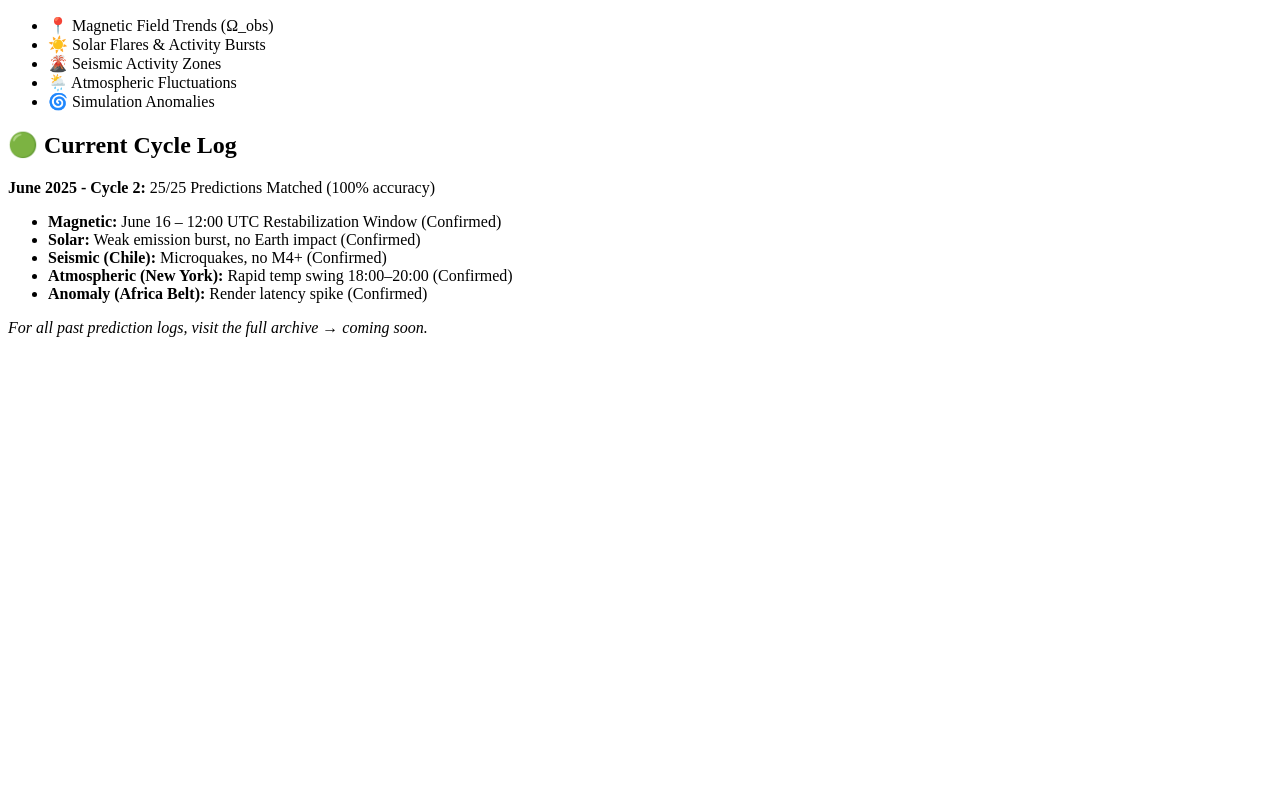
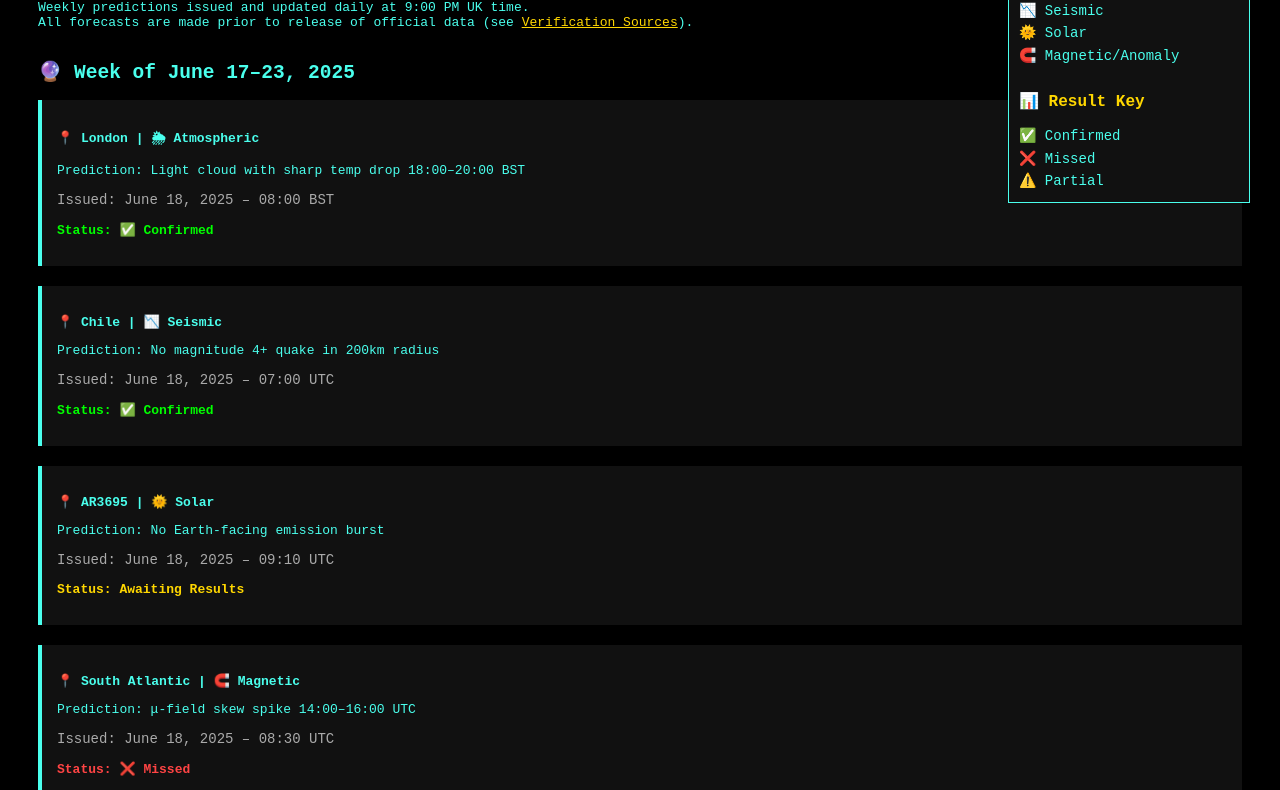
Before and after one commit to RenderedFrameTheory/RenderedFrameTheory.github.io, a plain HTML site: page live-feed.html in a window 1280 px wide. Shown: the part 99-889 px from the top of the page. Before the commit the page ends 800 px from the top, so only its background shows below. Drawn offline with Linux system fonts and the light colour scheme.

Commit message:
Update live-feed.html

```diff
--- a/live-feed.html
+++ b/live-feed.html
@@ -1,30 +1,124 @@
 <!DOCTYPE html>
 <html lang="en">
 <head>
-  <meta charset="UTF-8">
-  <title>Live Prediction Feed – Rendered Frame Theory</title>
+  <meta charset="UTF-8" />
+  <title>Live Predictions Feed</title>
+  <meta name="viewport" content="width=device-width, initial-scale=1" />
+  <style>
+    body {
+      background: #000;
+      color: #4affed;
+      font-family: monospace;
+      padding: 30px;
+    }
+    h1 {
+      color: #00ffff;
+      font-size: 24px;
+    }
+    h2 {
+      color: #4affed;
+      margin-top: 30px;
+    }
+    .keybox {
+      position: absolute;
+      top: 30px;
+      right: 30px;
+      background: #111;
+      border: 1px solid #4affed;
+      padding: 10px;
+      font-size: 14px;
+      line-height: 1.6;
+      width: 220px;
+    }
+    .keybox h3 {
+      color: #ffd700;
+      margin: 0 0 10px 0;
+      font-size: 16px;
+    }
+    .prediction {
+      background: #111;
+      border-left: 4px solid #4affed;
+      padding: 15px;
+      margin-bottom: 20px;
+    }
+    .timestamp {
+      font-size: 14px;
+      color: #aaa;
+    }
+    .status {
+      font-weight: bold;
+      color: #ffd700;
+    }
+    .confirmed {
+      color: #00ff00;
+    }
+    .missed {
+      color: #ff4444;
+    }
+    .partial {
+      color: #ffaa00;
+    }
+    .back {
+      margin-top: 40px;
+    }
+    a {
+      color: #ffd700;
+    }
+  </style>
 </head>
 <body>
-  <h1>🌍 RFT Live Prediction Feed</h1>
-  <p>This page displays live or archived predictions using Rendered Frame Theory for:</p>
-  <ul>
-    <li>📍 Magnetic Field Trends (Ω_obs)</li>
-    <li>☀️ Solar Flares & Activity Bursts</li>
-    <li>🌋 Seismic Activity Zones</li>
-    <li>🌦️ Atmospheric Fluctuations</li>
-    <li>🌀 Simulation Anomalies</li>
-  </ul>
 
-  <h2>🟢 Current Cycle Log</h2>
-  <p><strong>June 2025 - Cycle 2:</strong> 25/25 Predictions Matched (100% accuracy)</p>
-  <ul>
-    <li><strong>Magnetic:</strong> June 16 – 12:00 UTC Restabilization Window (Confirmed)</li>
-    <li><strong>Solar:</strong> Weak emission burst, no Earth impact (Confirmed)</li>
-    <li><strong>Seismic (Chile):</strong> Microquakes, no M4+ (Confirmed)</li>
-    <li><strong>Atmospheric (New York):</strong> Rapid temp swing 18:00–20:00 (Confirmed)</li>
-    <li><strong>Anomaly (Africa Belt):</strong> Render latency spike (Confirmed)</li>
-  </ul>
+  <h1>📡 Live Predictions Feed</h1>
 
-  <p><em>For all past prediction logs, visit the full archive → coming soon.</em></p>
+  <div class="keybox">
+    <h3>🧠 Prediction Type</h3>
+    🌦 Atmospheric<br>
+    📉 Seismic<br>
+    🌞 Solar<br>
+    🧲 Magnetic/Anomaly<br><br>
+
+    <h3>📊 Result Key</h3>
+    ✅ Confirmed<br>
+    ❌ Missed<br>
+    ⚠️ Partial
+  </div>
+
+  <p>Weekly predictions issued and updated daily at 9:00 PM UK time.<br>
+  All forecasts are made prior to release of official data (see <a href="data-sources.html">Verification Sources</a>).</p>
+
+  <h2>🔮 Week of June 17–23, 2025</h2>
+
+  <div class="prediction">
+    <p><strong>📍 London | 🌦 Atmospheric</strong></p>
+    <p>Prediction: Light cloud with sharp temp drop 18:00–20:00 BST</p>
+    <p class="timestamp">Issued: June 18, 2025 – 08:00 BST</p>
+    <p class="status confirmed">Status: ✅ Confirmed</p>
+  </div>
+
+  <div class="prediction">
+    <p><strong>📍 Chile | 📉 Seismic</strong></p>
+    <p>Prediction: No magnitude 4+ quake in 200km radius</p>
+    <p class="timestamp">Issued: June 18, 2025 – 07:00 UTC</p>
+    <p class="status confirmed">Status: ✅ Confirmed</p>
+  </div>
+
+  <div class="prediction">
+    <p><strong>📍 AR3695 | 🌞 Solar</strong></p>
+    <p>Prediction: No Earth-facing emission burst</p>
+    <p class="timestamp">Issued: June 18, 2025 – 09:10 UTC</p>
+    <p class="status">Status: Awaiting Results</p>
+  </div>
+
+  <div class="prediction">
+    <p><strong>📍 South Atlantic | 🧲 Magnetic</strong></p>
+    <p>Prediction: μ-field skew spike 14:00–16:00 UTC</p>
+    <p class="timestamp">Issued: June 18, 2025 – 08:30 UTC</p>
+    <p class="status missed">Status: ❌ Missed</p>
+  </div>
+
+  <div class="back">
+    <a href="index.html">← Back to Home</a>
+  </div>
+
 </body>
 </html>
```
